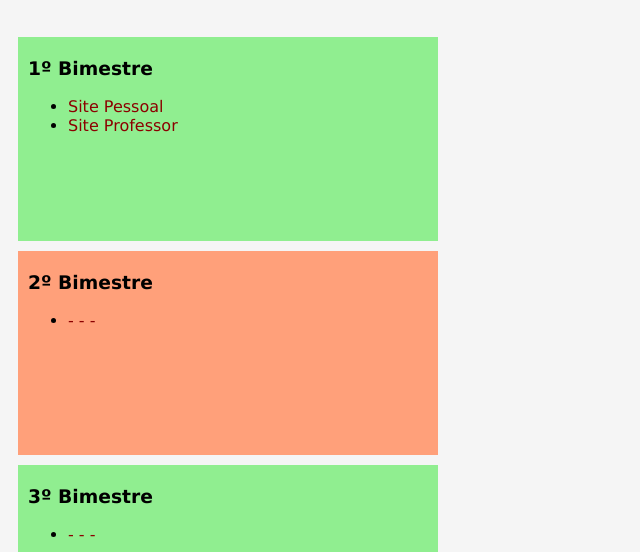
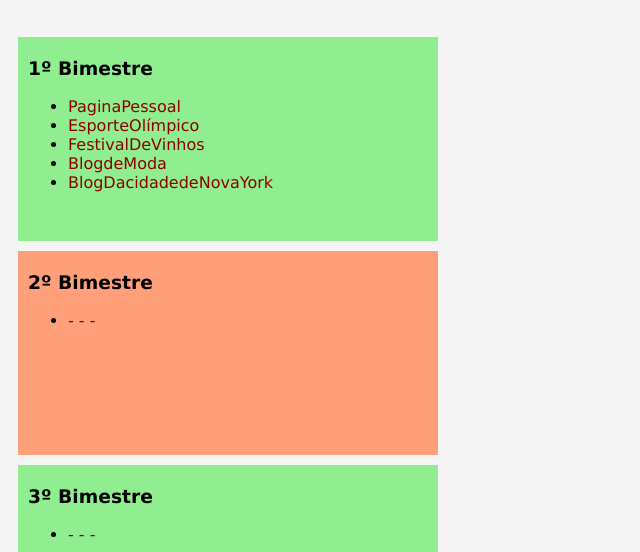
Before and after one commit to Wallacepaocomovo/aweb, a plain HTML site: page index.html in a window 1280 px wide. Shown: the part 248-800 px from the top of the page, without its empty margins (0-640 px from the left). Drawn offline with Linux system fonts and the light colour scheme.

Commit message:
salvando pra acabar

```diff
--- a/index.html
+++ b/index.html
@@ -19,8 +19,12 @@
     <div class="bimestre bimImpar">
         <h3>1º Bimestre</h3>
         <ul>
-            <li><a href="#">Site Pessoal</a></li>
-            <li><a href="#">Site Professor</a></li>
+            <li><a href="Bimestre1/PaginaPessoal/paginaPessoal.html">PaginaPessoal</a></li>
+            <li><a href="Bimestre1/EsporteOlípico/index.html">EsporteOlímpico</a></li>
+            <li><a href="Bimestre1/FestivalDeVinhos/index.html">FestivalDeVinhos</a></li>
+            <li><a href="Bimestre1/BlogdeModa/index.html">BlogdeModa</a></li>
+            <li><a href="Bimestre1/BlogDacidadedeNovaYork/index.html">BlogDacidadedeNovaYork</a></li>
+
         </ul>
     </div>
     <div class="bimestre bimPar">
```
Also changed, not shown: Bimestre1/paginaPessoal/paginaPessoal.html (+1 -1 lines).
